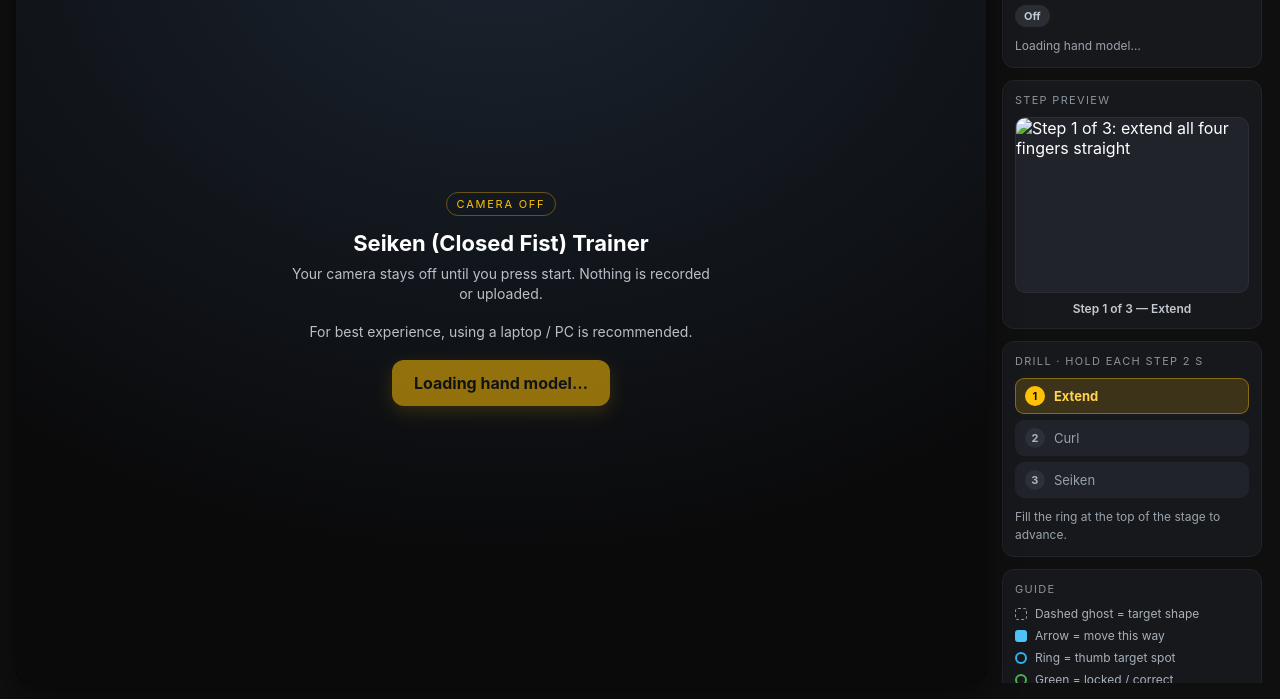
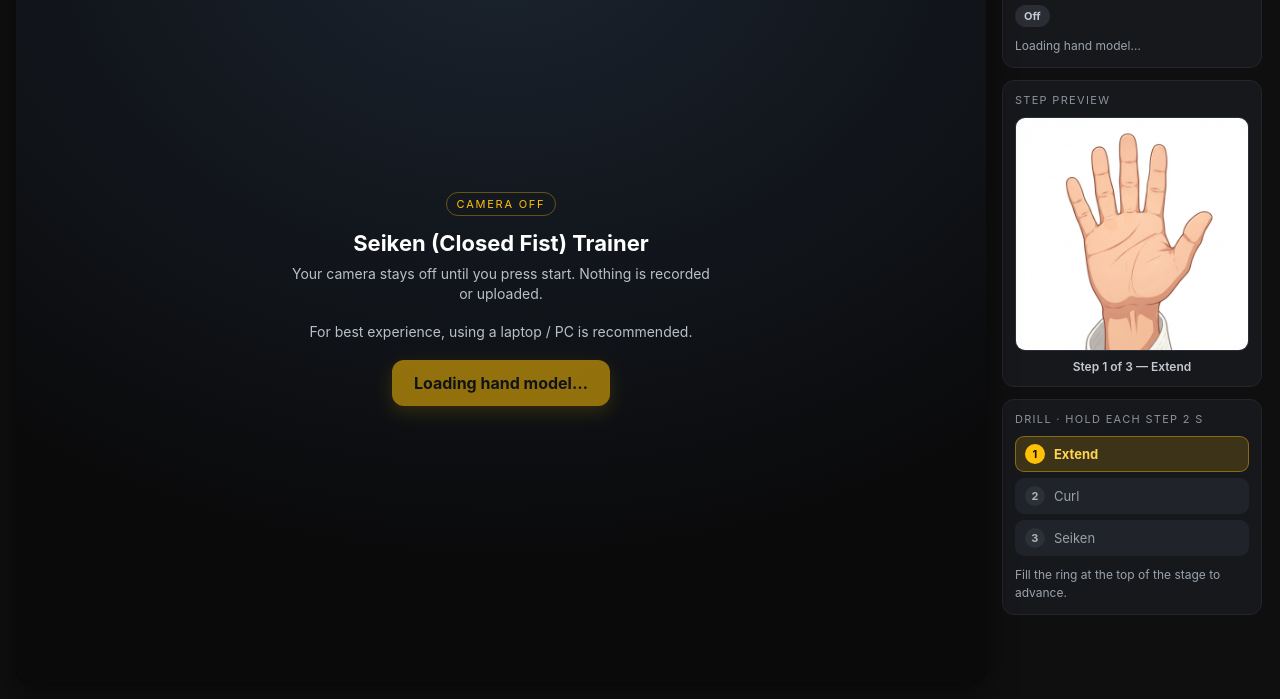
Before and after one commit to setiahartono/seiken_standalone, a plain HTML site: page index.html in a window 1280 px wide. Shown: the part 101-800 px from the top of the page. Drawn offline with Linux system fonts and the light colour scheme.

Commit message:
Commented Guide and diagnostics

```diff
--- a/index.html
+++ b/index.html
@@ -47,7 +47,7 @@
       <section class="panel">
         <div class="panel-title">Step preview</div>
         <figure class="step-figure">
-          <img id="stepImg" src="assets/step-1.svg" width="480" height="360"
+          <img id="stepImg" src="assets/step-1.jpeg" width="480" height="360"
                alt="Step 1 of 3: extend all four fingers straight">
           <figcaption id="stepCaption">Step 1 of 3 — Extend</figcaption>
         </figure>
@@ -63,7 +63,7 @@
         <p class="help">Fill the ring at the top of the stage to advance.</p>
       </section>
 
-      <section class="panel">
+      <!-- <section class="panel">
         <div class="panel-title">Guide</div>
         <ul class="legend">
           <li><span class="sw ghost"></span>Dashed ghost = target shape</li>
@@ -71,12 +71,12 @@
           <li><span class="sw crease"></span>Ring = thumb target spot</li>
           <li><span class="sw good"></span>Green = locked / correct</li>
         </ul>
-      </section>
+      </section> -->
 
-      <section class="panel">
+      <!-- <section class="panel">
         <div class="panel-title">Diagnostics</div>
         <div id="debug"></div>
-      </section>
+      </section> -->
     </aside>
   </div>
 </body>
```
